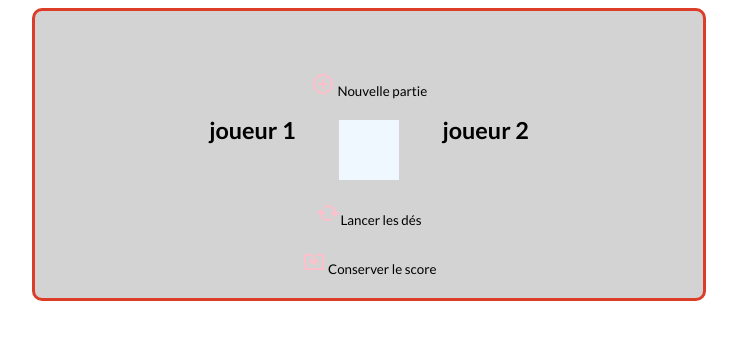
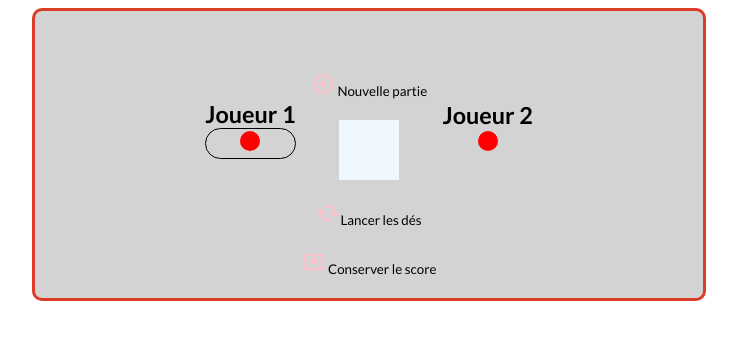
Before and after one commit to MBSylvain/lancer-de-d-, a PHP site: page / in a window 1280 px wide. Shown: the top 340 px of the page, without its empty margins (87-824 px from the left). Run offline with PHP 8.4, Linux system fonts and the light colour scheme.

Commit message:
Ajout pastille Joeur en cours

```diff
--- a/index.html
+++ b/index.html
@@ -16,7 +16,8 @@
 <body>
     <div class="cadre">
         <div class="joueur1">
-            <h3>joueur 1</h3>
+            <h3>Joueur 1<div id="JoueurN1"><img class="svg" src="icones\circle-fill.svg"></div>
+            </h3>
             <div class="cumulScore1" id="cumulScore1"></div>
             <div class="cumulScore12" id="cumulScore12"></div>
 
@@ -44,7 +45,8 @@
 
         </div>
         <div class="joueur2">
-            <h3>joueur 2</h3>
+            <h3>Joueur 2 <div id="JoueurN2"><img class="svg" src="icones\circle-fill.svg"></div>
+            </h3>
             <div class="cumulScore2" id="cumulScore2"></div>
             <div class="cumulScore22" id="cumulScore22"></div>
 
--- a/index.js
+++ b/index.js
@@ -13,18 +13,25 @@ function lancerDe() {
     //alternance des lanceurs
     let tourJoeur = (tr % 2);
     if (tourJoeur === 1) {
+        document.getElementById("JoueurN1").style.display = "inline-block";
+        document.getElementById("JoueurN2").style.display = "none";
         pointTemp1 += resultatD;
         if (resultatD === 1) {
             pointTemp1 = 0;
             tr = tr + 1;
+            // joueur en cours
+
         }
     }
 
     else {
+        document.getElementById("JoueurN1").style.display = "none";
+        document.getElementById("JoueurN2").style.display = "inline-block";
         pointTemp2 += resultatD;
         if (resultatD === 1) {
             pointTemp2 = 0;
             tr = tr + 1;
+
         }
 
     }
@@ -62,10 +69,12 @@ function mjscore() {
         global01 += pointTemp1;
         pointTemp1 = 0
         console.log("Score global01 :", global01 + "et" + tr);
+
     } else {
         console.log("c'est au joueur n°02 de jouer");
         global02 += pointTemp2;
-        pointTemp2 = 0
+        pointTemp2 = 0;
+
     }
     tr = tr + 1;
     document.getElementById("cumulScore12").innerHTML = (pointTemp1);
--- a/style.css
+++ b/style.css
@@ -71,6 +71,13 @@ button:hover {
     margin-top: 20px;
 }
 
+#JoueurN1,
+#joueurN2 {
+    border-radius: 20px;
+    border: 1px solid black;
+}
+
+
 @media only screen and (max-width: 768px) {
 
     /* Styles pour les écrans de taille maximale de 768 pixels */
```
Also changed, not shown: icones/circle-fill.svg (added).
